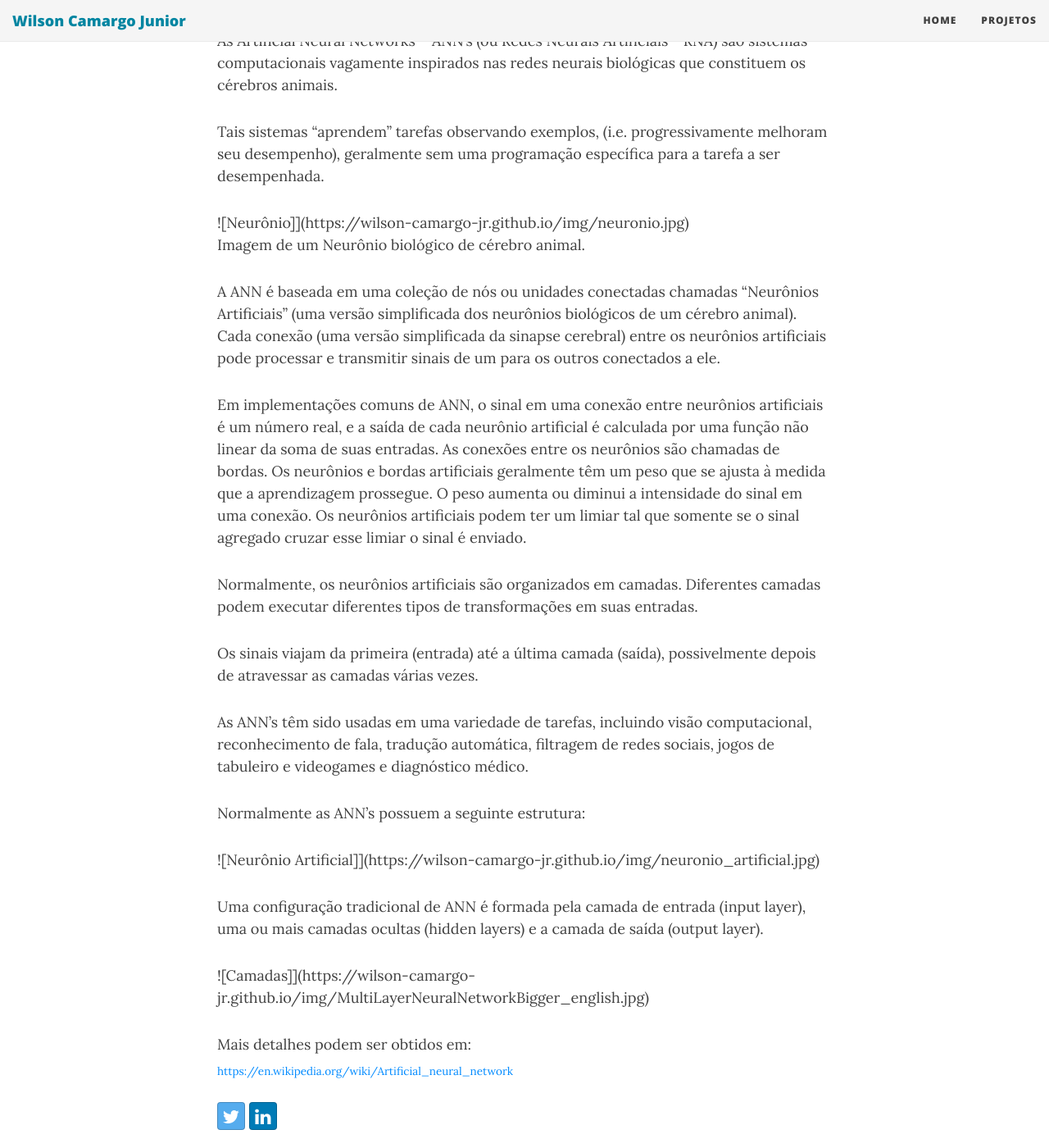
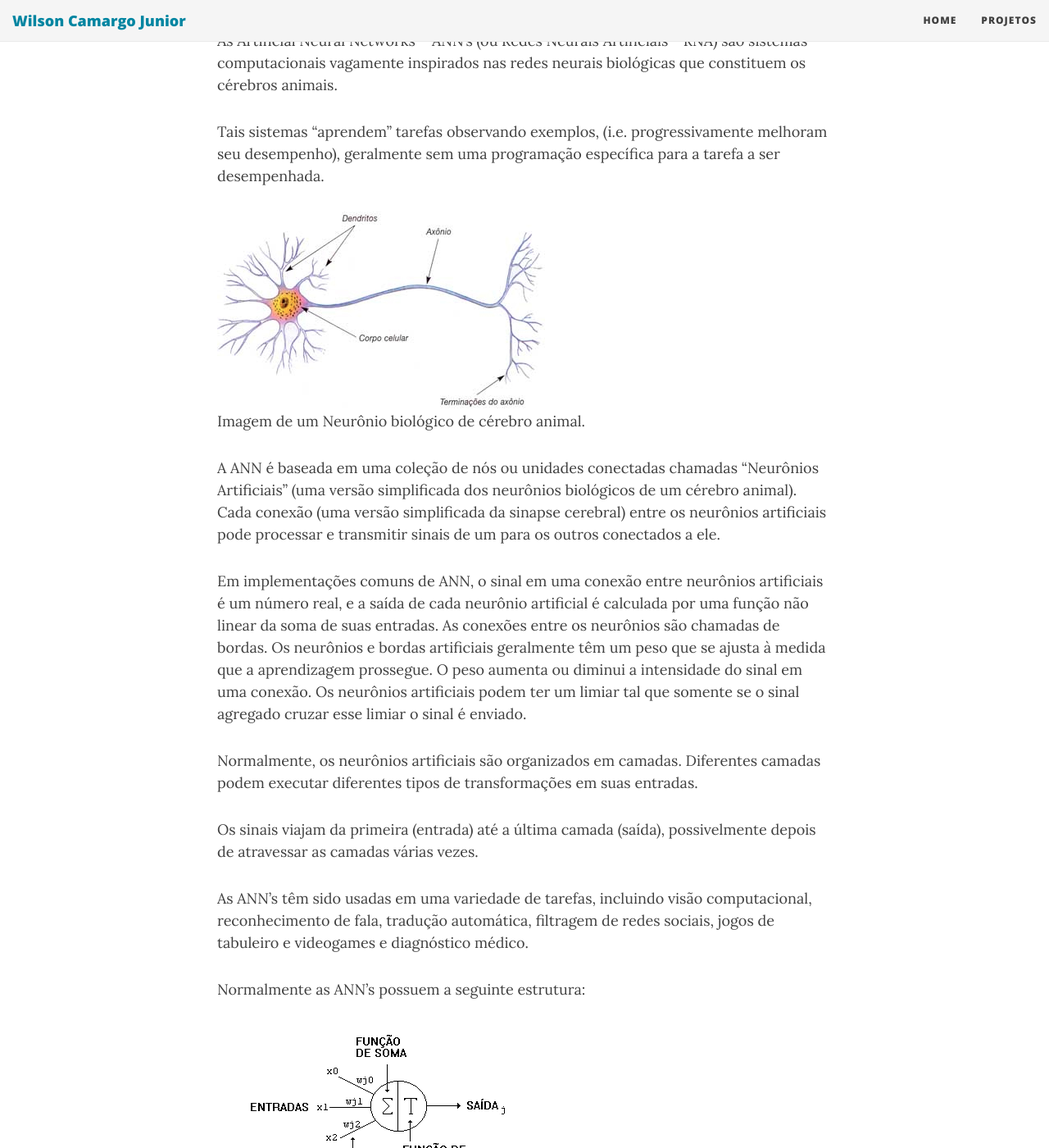
Before and after one commit to wilson-camargo-jr/teste, a Jekyll site: the page built from _posts/2018-06-19-ANN-ORE-P6.md, in a window 1280 px wide and 1400 px high, scrolled down 394 px. Shown: the whole window at 82% size. Built offline with Jekyll 4.4.1, drawn with Linux system fonts in a browser that asks for light colours; nearby versions of some CDN libraries.

Commit message:
Update 2018-06-19-ANN-ORE-P6.md

```diff
--- a/_posts/2018-06-19-ANN-ORE-P6.md
+++ b/_posts/2018-06-19-ANN-ORE-P6.md
@@ -7,7 +7,7 @@ As Artificial Neural Networks – ANN’s (ou Redes Neurais Artificiais - RNA) s
 
 Tais sistemas “aprendem” tarefas observando exemplos, (i.e. progressivamente melhoram seu desempenho), geralmente sem uma programação específica para a tarefa a ser desempenhada.
 
-![Neurônio]](https://wilson-camargo-jr.github.io/img/neuronio.jpg)
+![Neurônio](https://wilson-camargo-jr.github.io/img/neuronio.jpg)
 Imagem de um Neurônio biológico de cérebro animal.
 
 A ANN é baseada em uma coleção de nós ou unidades conectadas chamadas “Neurônios Artificiais” (uma versão simplificada dos neurônios biológicos de um cérebro animal). Cada conexão (uma versão simplificada da sinapse cerebral) entre os neurônios artificiais pode processar e transmitir sinais de um para os outros conectados a ele.
@@ -22,11 +22,11 @@ As ANN’s têm sido usadas em uma variedade de tarefas, incluindo visão comput
 
 Normalmente as ANN’s possuem a seguinte estrutura:
 
-![Neurônio Artificial]](https://wilson-camargo-jr.github.io/img/neuronio_artificial.jpg)
+![Neurônio Artificial](https://wilson-camargo-jr.github.io/img/neuronio_artificial.jpg)
 
 Uma configuração tradicional de ANN é formada pela camada de entrada (input layer), uma ou mais camadas ocultas (hidden layers) e a camada de saída (output layer).
 
-![Camadas]](https://wilson-camargo-jr.github.io/img/MultiLayerNeuralNetworkBigger_english.jpg)
+![Camadas](https://wilson-camargo-jr.github.io/img/MultiLayerNeuralNetworkBigger_english.jpg)
 
 
 Mais detalhes podem ser obtidos em:
```
